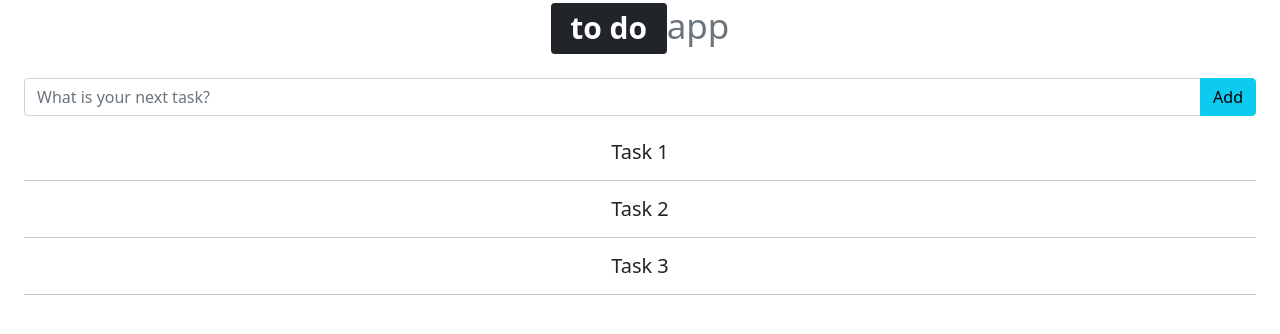
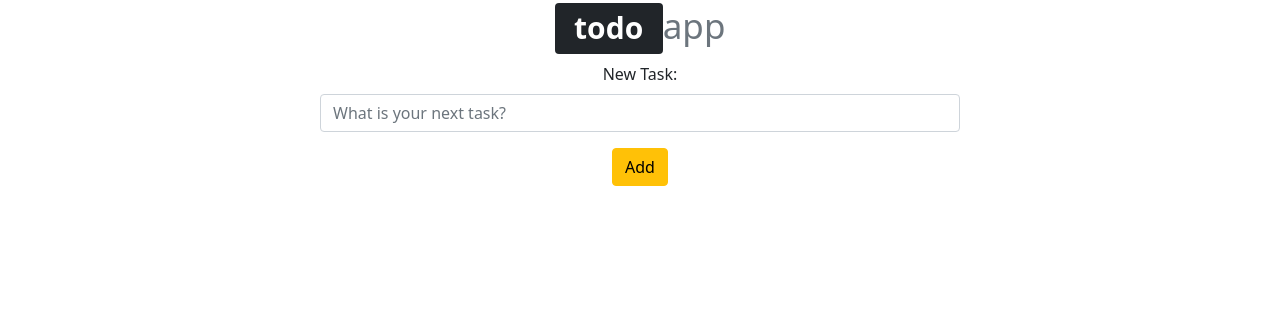
Before and after one commit to RNedder/todo-app, a React (Create React App) app: page / in a window 1280 px wide. Shown: the top 334 px of the page. Built offline with nearby package versions, Linux system fonts and the light colour scheme.

Commit message:
updated form with Formik

```diff
--- a/src/App.js
+++ b/src/App.js
@@ -8,7 +8,6 @@ function App() {
     <div className="App">
         <Header />
         <TaskForm />
-        <TaskList />
     </div>
   );
 }
--- a/src/components/Header.js
+++ b/src/components/Header.js
@@ -1,7 +1,7 @@
 const Header = () => {
     return (
         <h1>
-            <span className='badge bg-dark'>to do</span>
+            <span className='badge bg-dark'>todo</span>
             <small className='text-muted'>app</small>
         </h1>
     );
--- a/src/components/TaskForm.js
+++ b/src/components/TaskForm.js
@@ -1,19 +1,57 @@
-import React, { useState } from 'react';
+import { Col, Button, FormGroup, Label } from 'reactstrap';
+import { Formik, Field, Form, ErrorMessage } from 'formik';
+import { validateTaskForm } from '../utils/validateTaskForm';
 
 const TaskForm = () => {
+
+    const handleSubmit = (values, {resetForm }) => {
+        console.log('New Task:', values);
+        console.log('in JSON Format:', JSON.stringify(values));
+        resetForm(); // reset the form once it has been submitted
+
+    }
+
     return (
-        <form className='todo-form m-4'>
-            <div className='input-group xs-6'>
-                <input
-                    type='text'
-                    className='task-input form-control'
-                    placeholder='What is your next task?' />
-                <button
-                    type='submit'
-                    className='submit-btn btn btn-info' >Add</button>
-            </div>
-        </form>
-    );
+        <Formik
+            initialValues={{
+                newTask: ''
+            }}
+            onSubmit={handleSubmit}
+            validate={validateTaskForm}
+        >
+            <Form>
+                {/* Task Input */}
+                <FormGroup>
+                    <Label htmlFor='newTask'>New Task:</Label>
+                    <Col sm={{ size: 6, offset: 3 }}>
+                        <Field
+                            name='newTask'
+                            placeholder='What is your next task?'
+                            className='form-control'
+                        />
+                        <ErrorMessage name='newTask'>
+                            {(msg) => <p className='text-danger'>{msg}</p>}
+                        </ErrorMessage>
+                    </Col>
+                </FormGroup>
+
+                {/* Submit Button */}
+                <FormGroup>
+                    <Col md={{ size: 2, offset: 5 }}>
+                        <Button type='submit' color='warning' >
+                            Add
+                        </Button>
+                    </Col>
+                </FormGroup>
+
+            </Form>
+
+        </Formik>
+
+
+    )
 };
 
+
+
 export default TaskForm;
--- a/src/components/TaskList.js
+++ b/src/components/TaskList.js
@@ -2,17 +2,12 @@ import TaskDisplay from './TaskDisplay'; // import the TaskDisplay component to
 
 // use array.map to render list of tasks
 // renders each list item per TaskDisplay
-const TaskList = () => {
-    const tasks = [
-        "Task 1",
-        "Task 2",
-        "Task 3"
-    ]; // will eventually be a dynamic list that is changed with user input
+const TaskList = (tasks) => {
 
-    if (tasks) {
+    if (taskList) {
         return (
             <div className='tasks-container m-4'>
-                {tasks.map((task, index) => (
+                {taskList.map((task, index) => (
                     <TaskDisplay key={index} task={task} />
                 ))}
             </div>
--- /dev/null
+++ b/src/utils/validateTaskForm.js
@@ -0,0 +1,10 @@
+export const validateTaskForm = (values) => {
+    const errors = {};
+
+    // Task Validation
+    if (!values.newTask) {
+        errors.newTask = 'Enter a task';
+    };
+
+    return errors;
+};
```
